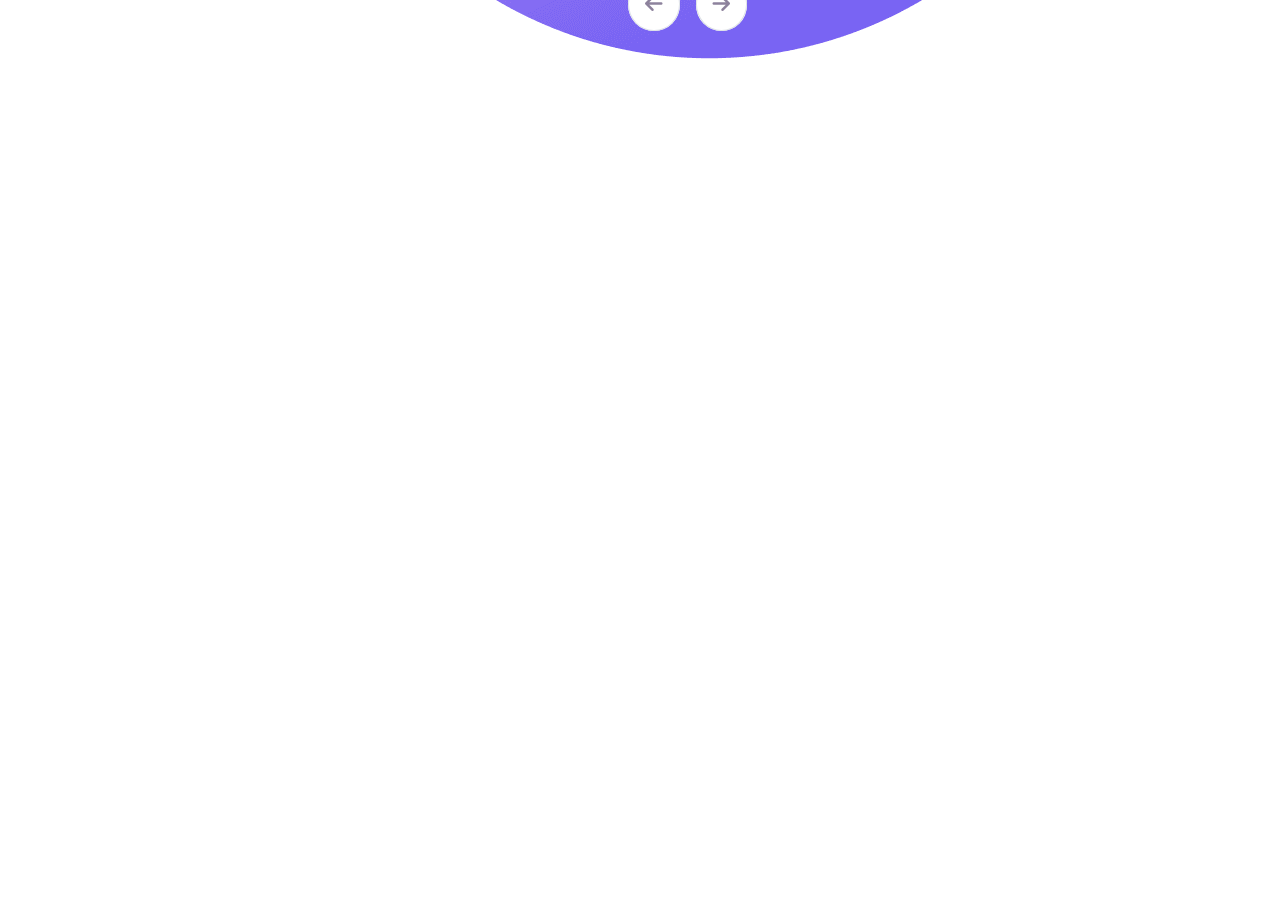
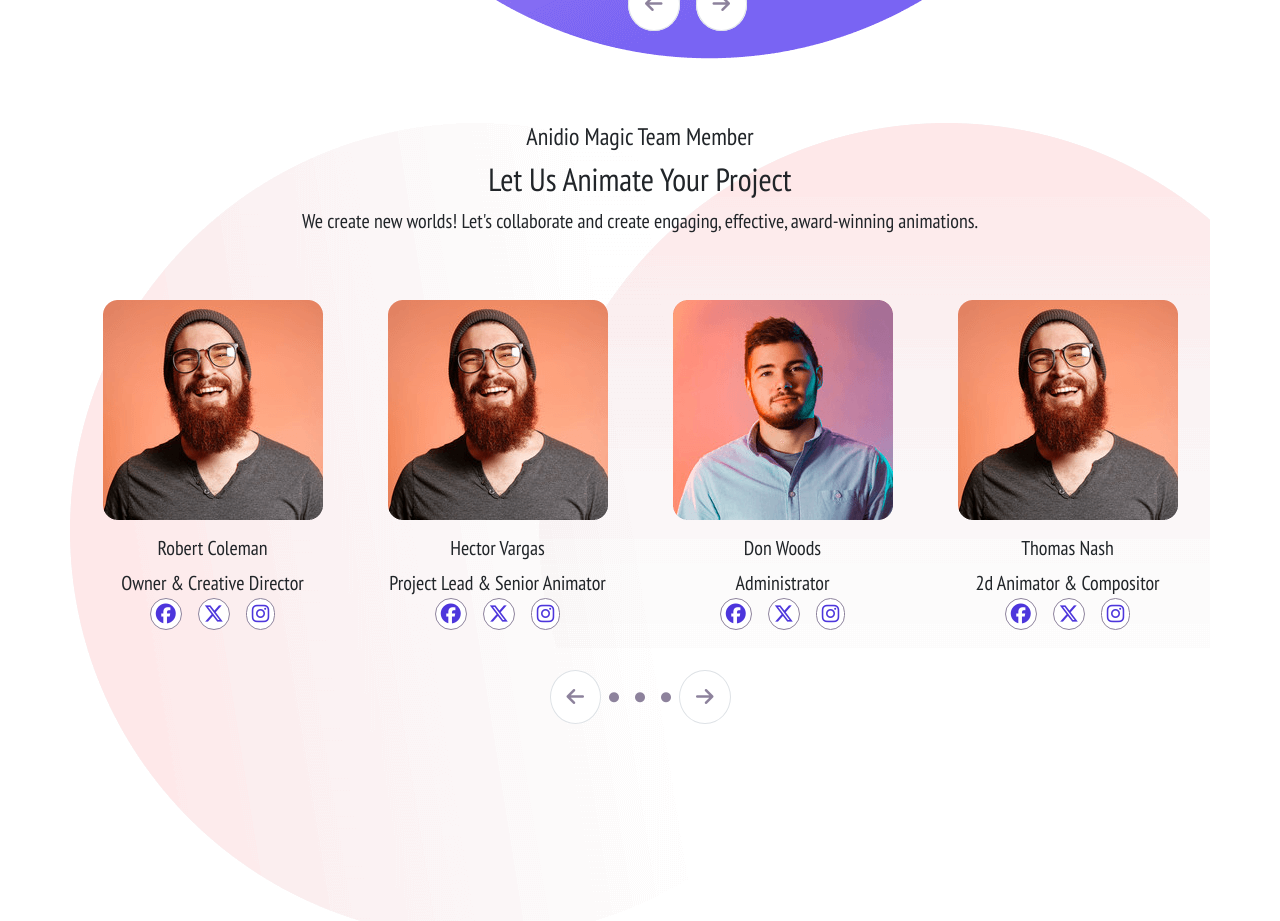
Before and after one commit to MatteoSala97/proj-html-vuejs, a Vue app: page / in a window 1280 px wide. Shown: the part 4700-5621 px from the top of the page. Before the commit the page ends 4775 px from the top, so only its background shows below. Built offline with nearby package versions, Linux system fonts and the light colour scheme.

Commit message:
CarouselAppSecond styled, need animation with js

```diff
--- a/src/App.vue
+++ b/src/App.vue
@@ -5,6 +5,7 @@ import ButtonsSectionApp from './components/main/ButtonsSectionApp.vue';
 import CounterApp from './components/main/CounterApp.vue';
 import FeaturedApp from './components/main/FeaturedApp.vue';
 import CarouselAppFirst from './components/main/CarouselAppFirst.vue';
+import CarouselAppSecond from './components/main/CarouselAppSecond.vue';
 
   export default{
     components:{
@@ -14,6 +15,7 @@ import CarouselAppFirst from './components/main/CarouselAppFirst.vue';
       CounterApp,
       FeaturedApp,
       CarouselAppFirst,
+      CarouselAppSecond,
     },
     data(){
       return{
@@ -36,6 +38,7 @@ import CarouselAppFirst from './components/main/CarouselAppFirst.vue';
     <CounterApp/>
     <FeaturedApp/>
     <CarouselAppFirst/>
+    <CarouselAppSecond/>
   </main>
 </template>
 
--- a/src/components/main/CarouselAppFirst.vue
+++ b/src/components/main/CarouselAppFirst.vue
@@ -16,7 +16,7 @@ export default {
 </script>
 
 <template>
-    <div id="big-container " class="row mt-5">
+    <div id="big-container " class="row mt-5 mb-5">
       <div class="col-6">
         <figure id="rocket">
           <img src="../../assets/img/process-thumb.png" alt="Girl riding a rocket">
--- a/src/components/main/CarouselAppSecond.vue
+++ b/src/components/main/CarouselAppSecond.vue
@@ -0,0 +1,148 @@
+<script>
+
+export default {
+  name: "CarouselAppSecond",
+  data() {
+    return {
+
+    };
+  },
+  created() {
+
+  },
+  methods: {
+
+  }
+};
+</script>
+
+<template>
+    <div class="container mt-5 text-center" id="big-container">
+        <img id="shape1" src="../../assets/img/shape.png" alt="shape">
+        <img id="shape2" src="../../assets/img/shape2.png" alt="shape">
+        <div>
+            <h4>Anidio Magic Team Member</h4>
+            <h2>Let Us Animate Your Project</h2>
+            <p>We create new worlds! Let's collaborate and create engaging, effective, award-winning animations.</p>
+        </div>
+        <div class="d-flex justify-content-around pt-5" id="small-container">
+            <div class="d-flex flex-column align-items-center ">
+                <img src="../../assets/img/team1.png" alt="1">
+                <h5 class="mt-3">Robert Coleman</h5>
+                <span>
+                    Owner & Creative Director
+                </span>
+                <figure class="d-flex gap-3">
+                    <i class="fa-brands fa-facebook"></i>
+                    <i class="fa-brands fa-x-twitter"></i>
+                    <i class="fa-brands fa-instagram"></i>
+                </figure>
+            </div>
+            <div class="d-flex flex-column align-items-center ">
+                <img src="../../assets/img/team1.png" alt="1">
+                <h5 class="mt-3">Hector Vargas</h5>
+                <span>
+                    Project Lead & Senior Animator
+                </span>
+                <figure class="d-flex gap-3">
+                    <i class="fa-brands fa-facebook"></i>
+                    <i class="fa-brands fa-x-twitter"></i>
+                    <i class="fa-brands fa-instagram"></i>
+                </figure>
+            </div>
+            <div class="d-flex flex-column align-items-center">
+                <img src="../../assets/img/team2.png" alt="2">
+                <h5 class="mt-3">Don Woods</h5>
+                <span>
+                    Administrator
+                </span>
+                <figure class="d-flex gap-3">
+                    <i class="fa-brands fa-facebook"></i>
+                    <i class="fa-brands fa-x-twitter"></i>
+                    <i class="fa-brands fa-instagram"></i>
+                </figure>
+            </div>
+            <div class="d-flex flex-column align-items-center">
+                <img src="../../assets/img/team1.png" alt="3">
+                <h5 class="mt-3">Thomas Nash</h5>
+                <span>
+                    2d Animator & Compositor
+                </span>
+                <figure class="d-flex gap-3">
+                    <i class="fa-brands fa-facebook"></i>
+                    <i class="fa-brands fa-x-twitter"></i>
+                    <i class="fa-brands fa-instagram"></i>
+                </figure>
+            </div>
+        </div>
+        <div class="d-flex justify-content-center mt-4 align-items-center gap-2">
+            <button>
+                <i class="fa-solid fa-arrow-left border rounded-circle p-3"></i>
+            </button>
+            <div class="d-flex gap-3">
+                <i class="fa-solid fa-circle"></i>
+                <i class="fa-solid fa-circle"></i>
+                <i class="fa-solid fa-circle"></i>
+            </div>
+            <button>
+                <i class="fa-solid fa-arrow-right border rounded-circle p-3"></i>
+            </button>
+        </div>
+    </div>
+</template>
+
+<style lang="scss" scoped>
+@use "../../assets/styles/general.scss" as *;
+@use "../../assets/styles/partials/mixins.scss" as *;
+
+#big-container{
+    position: relative;
+}
+
+#shape1{
+    position: absolute;
+    top: 0%;
+    left: 0;
+    z-index: -1;
+}
+
+#shape2{
+    position: absolute;
+    top: 0%;
+    right: 0;
+    z-index: -1;
+}
+
+button{
+    background-color: $white;
+    border-radius: 50px;
+    color: $grey;
+    &:hover{
+        background-color: $orange;
+        color: $white;
+    }
+  }
+
+  .fa-brands{
+    border: 1px solid $grey;
+    background-color: $white;
+    border-radius: 100px;
+    color: $purple;
+    padding: 5px;
+    transition: background-color 0.3s ease-in;
+    &:hover{
+        background-color: $orange;
+        color: $white;
+
+    }
+  }
+
+  .fa-circle{
+    font-size: 10px;
+    color: $grey;
+    &:hover{
+        color: $orange;
+
+    }
+  }
+</style>
--- a/src/components/main/HeroApp.vue
+++ b/src/components/main/HeroApp.vue
@@ -236,7 +236,7 @@ div{
     // Bottom Shape
     #bottom-shape{
         position: absolute;
-        bottom: 27%;
+        bottom: 19%;
         left: 0;
         width: 100%;
         z-index: 0;
```
